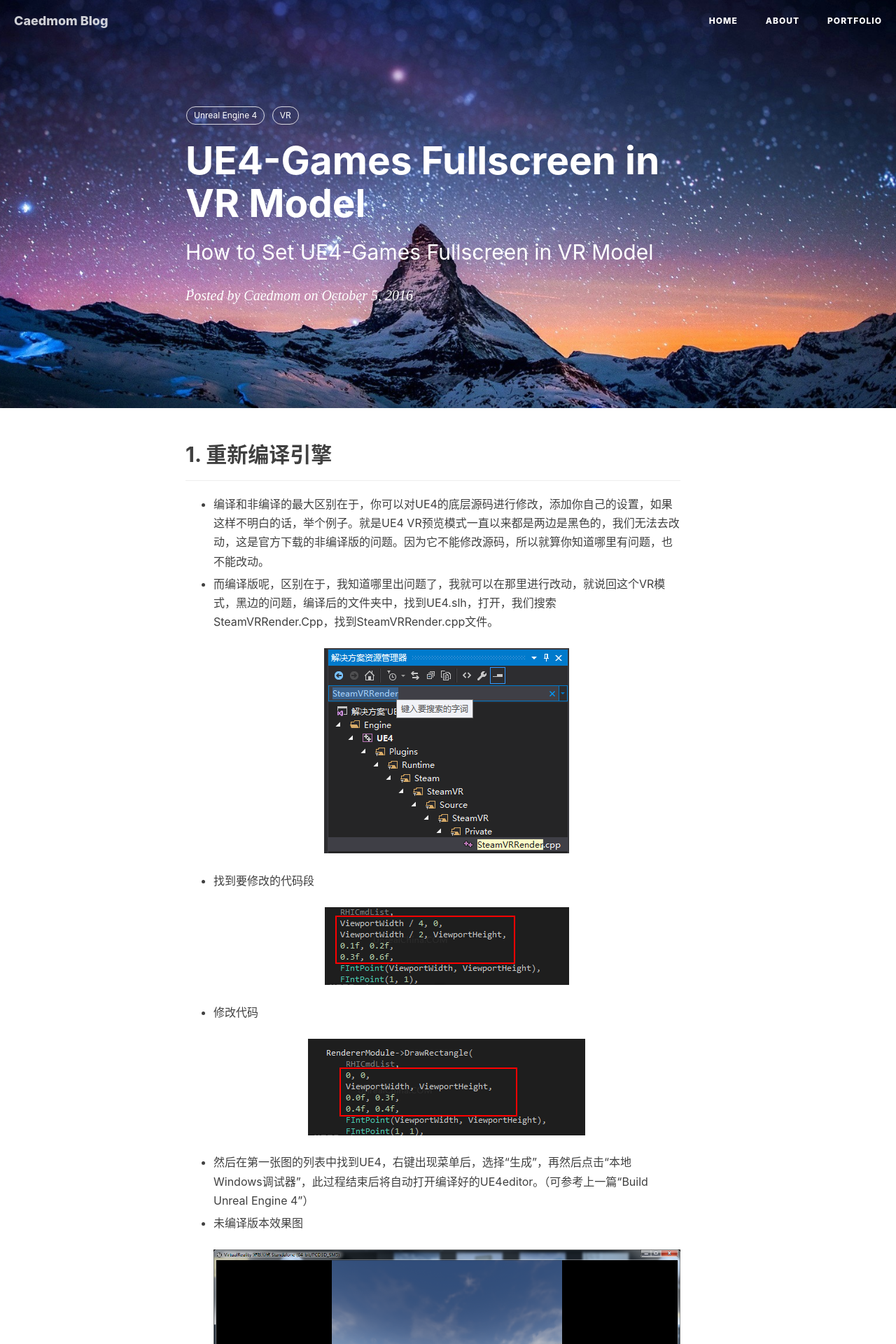
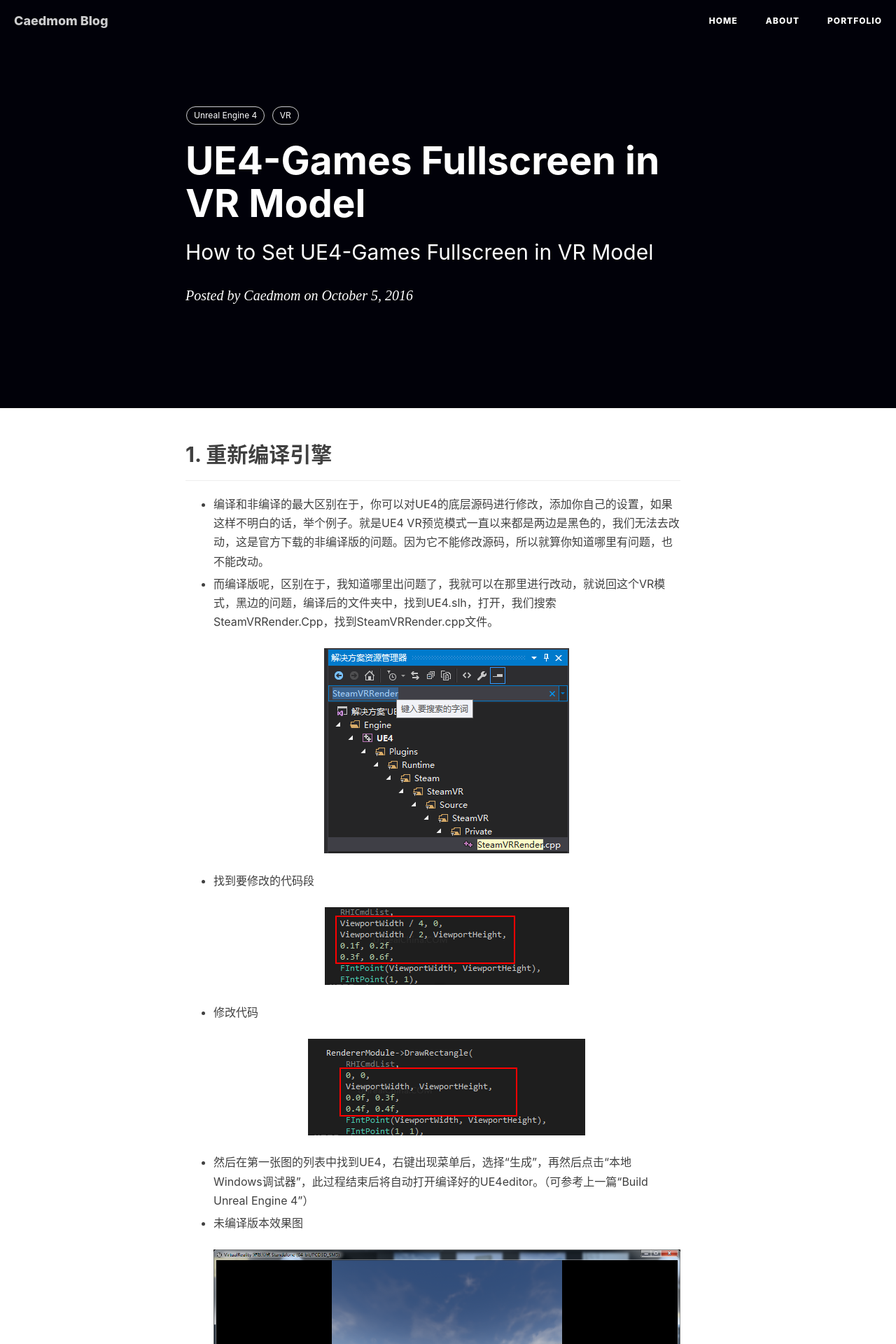
Before and after one commit to caedmom/caedmom.github.io, a Jekyll site: the page built from _posts/2016-10-05-UE4-Games-Fullscreen-in-VR-Model.markdown, in a window 1280 px wide. Shown: the top 1920 px of the page at 70% size. Built offline with Jekyll 4.4.1, drawn with Linux system fonts in a browser that asks for light colours; nearby versions of some CDN libraries; comment, search, counter and statistics services are not loaded.

Commit message:
unreal-engine-4-bg.png

```diff
--- a/_posts/2016-10-05-UE4-Games-Fullscreen-in-VR-Model.markdown
+++ b/_posts/2016-10-05-UE4-Games-Fullscreen-in-VR-Model.markdown
@@ -4,7 +4,7 @@
 subtitle:   "How to Set UE4-Games Fullscreen in VR Model"
 date:       2016-10-05 12:00:00
 author:     "Caedmom"
-header-img: "img/in-post/default-bg.jpg"
+header-img: "img/in-post/unreal-engine-4-bg.png"
 tags:
     - Unreal Engine 4
     - VR
```
Also changed, not shown: img/in-post/unreal-engine-4-bg.png (added).
